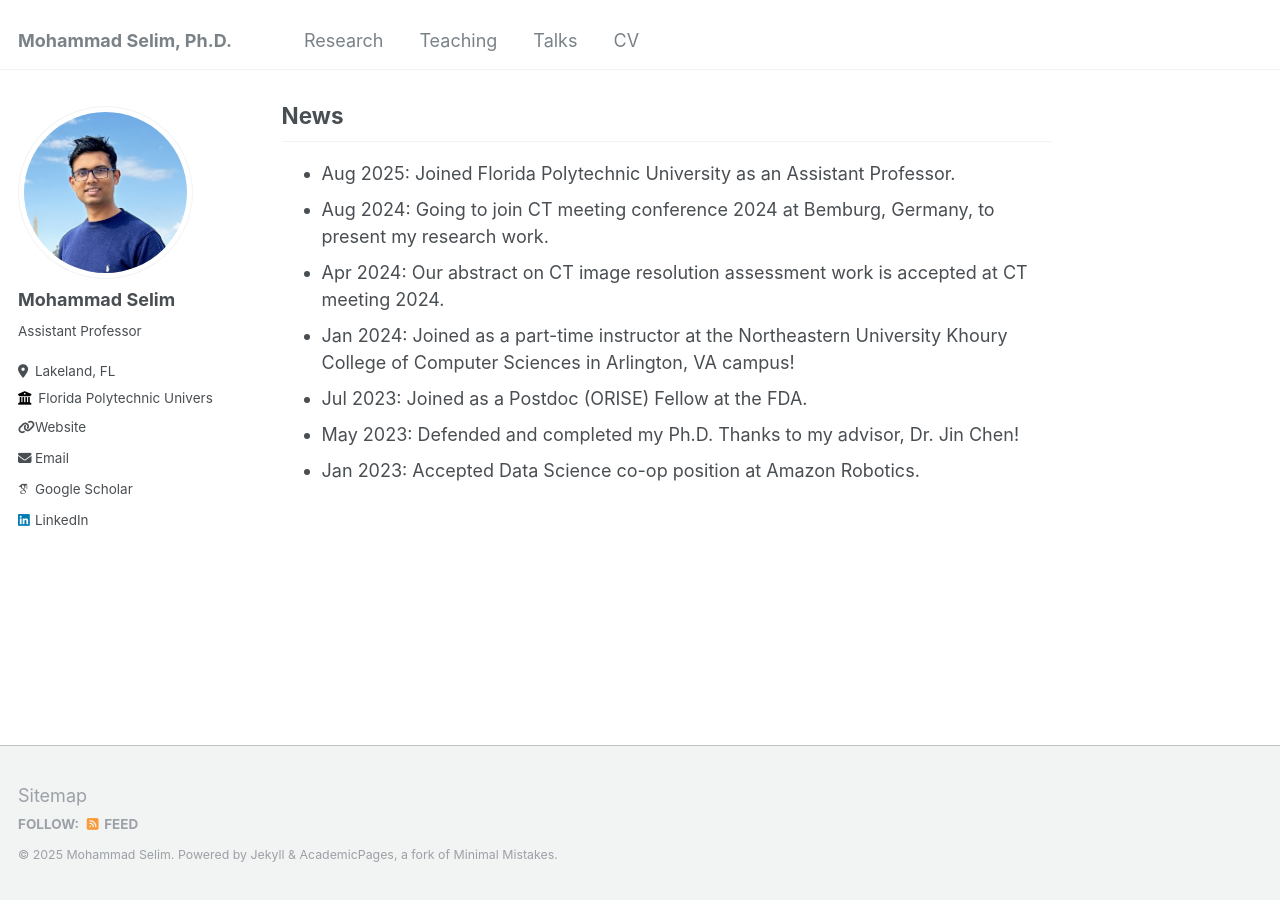
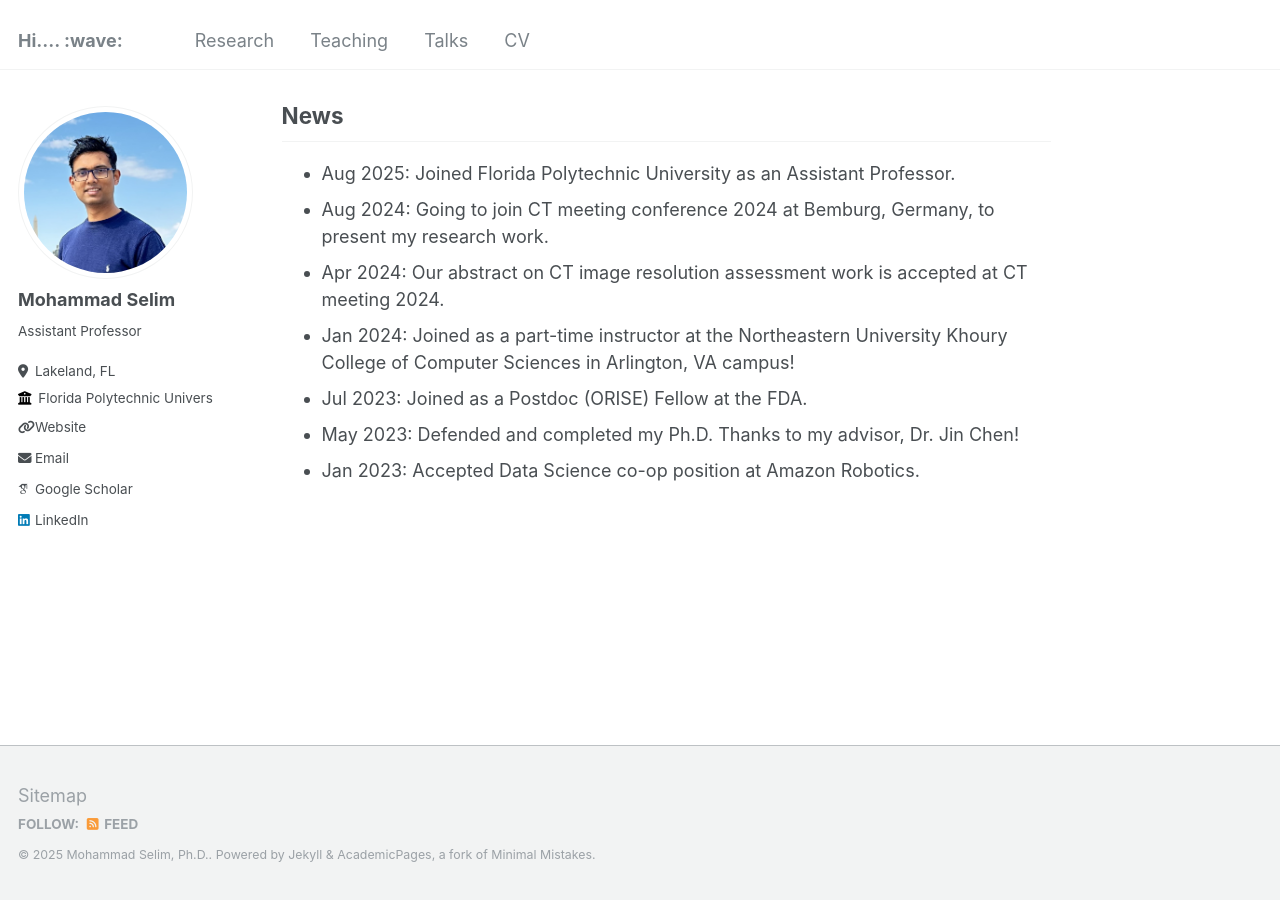
Before and after one commit to selimmd/selimmd.github.io, a Jekyll site: the page built from _pages/about.md, in a window 1280 px wide and 900 px high, scrolled down 837 px. Built offline with Jekyll 4.4.1, drawn with Linux system fonts in a browser that asks for light colours; some web fonts are replaced.

Commit message:
Update _config.yml

```diff
--- a/_config.yml
+++ b/_config.yml
@@ -8,9 +8,9 @@
 
 # Basic Site Settings
 locale                   : "en-US"
-title                    : "Mohammad Selim, Ph.D."
+title                    : "Hi.... :wave:"
 title_separator          : "-"
-name                     : &name "Mohammad Selim"
+name                     : &name "Mohammad Selim, Ph.D."
 description              : &description "I am a Postdoc ORISE fellow at US Food and Drug Administation."
 url                      : https://selimmd.github.io
 baseurl                  : "" # the subpath of your site, e.g. "/blog"
```
